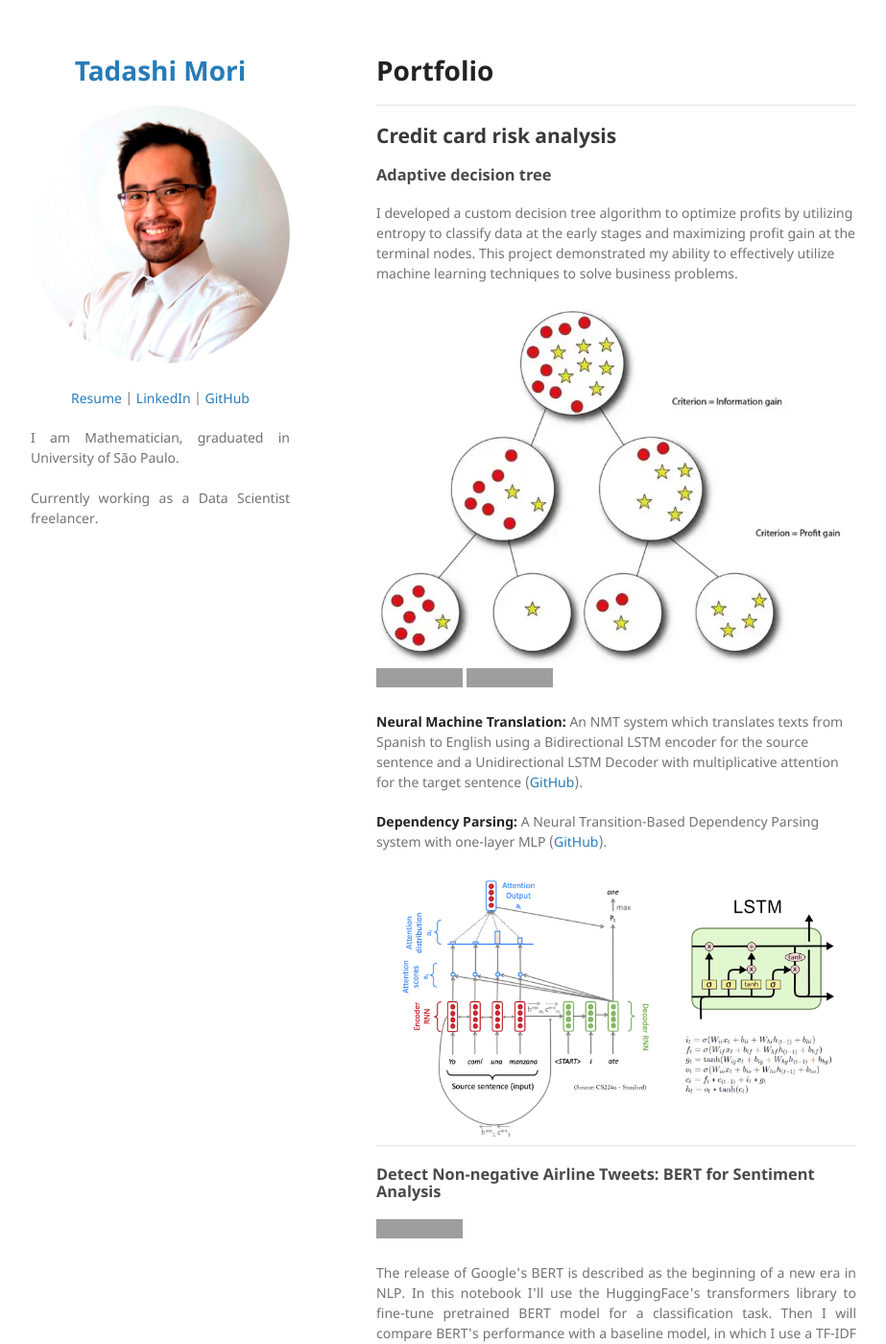
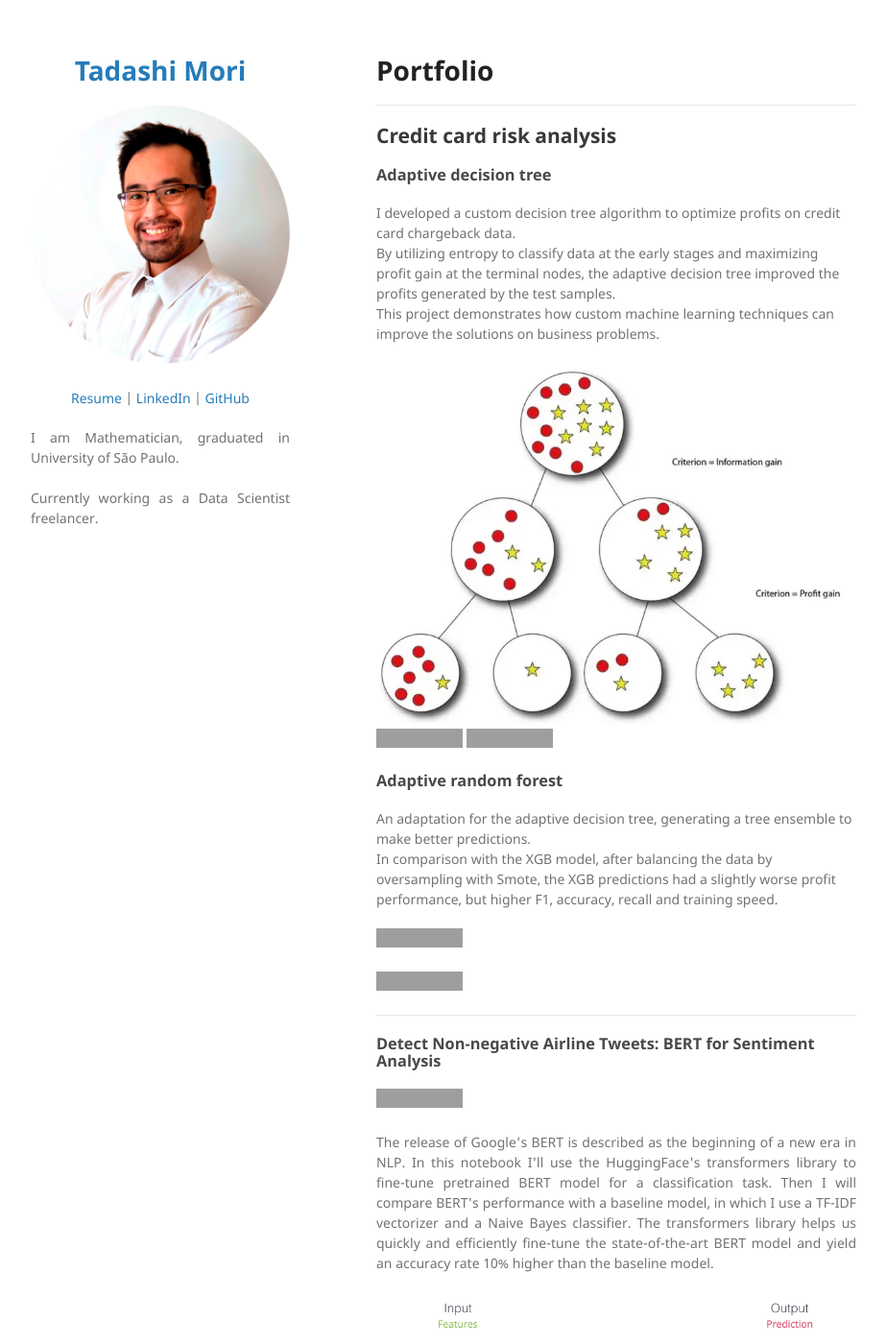
Before and after one commit to tadashiorigami/tadashiorigami.github.io, a Jekyll site: the page built from index.md, in a window 1280 px wide and 1400 px high. Shown: the whole window at 96% size, without its empty margins (178-1101 px from the left). Built offline with Jekyll 4.4.1, drawn with Linux system fonts in a browser that asks for light colours; our own code applies the rules of GitHub Pages for plain Markdown files; grey boxes are pictures that could not be loaded.

Commit message:
make the adt parts

```diff
--- a/index.md
+++ b/index.md
@@ -4,18 +4,22 @@
 
 ### Adaptive decision tree
 
-I developed a custom decision tree algorithm to optimize profits by utilizing entropy to classify data at the early stages and maximizing profit gain at the terminal nodes. This project demonstrated my ability to effectively utilize machine learning techniques to solve business problems.
-
+I developed a custom decision tree algorithm to optimize profits on credit card chargeback data. <br>
+By utilizing entropy to classify data at the early stages and maximizing profit gain at the terminal nodes, the adaptive decision tree improved the profits generated by the test samples.<br>
+This project demonstrates how custom machine learning techniques can improve the solutions on business problems.<br>
 
 <center><img src="images/adatree.webp"/></center>
 [![View on GitHub](https://img.shields.io/badge/GitHub-View_on_GitHub-blue?logo=GitHub)](https://github.com/tadashiorigami/Custom-decision-tree)
 [![Read on Medium](https://img.shields.io/badge/Medium-Read_Article-blue?logo=Medium)](https://medium.com/@tadashi-mori/custom-criteria-on-decision-trees-427aae331d75)
 
-**Neural Machine Translation:** An NMT system which translates texts from Spanish to English using a Bidirectional LSTM encoder for the source sentence and a Unidirectional LSTM Decoder with multiplicative attention for the target sentence ([GitHub](https://github.com/chriskhanhtran/CS224n-NLP-Solutions/tree/master/assignments/)).
+### Adaptive random forest
 
-**Dependency Parsing:** A Neural Transition-Based Dependency Parsing system with one-layer MLP ([GitHub](https://github.com/chriskhanhtran/CS224n-NLP-Assignments/tree/master/assignments/a3)).
+An adaptation for the adaptive decision tree, generating a tree ensemble to make better predictions. <br>
+In comparison with the XGB model, after balancing the data by oversampling with Smote, the XGB predictions had a slightly worse profit performance, but higher F1, accuracy, recall and training speed.
 
-<center><img src="images/nlp.png"/></center>
+[![View on GitHub](https://img.shields.io/badge/GitHub-View_on_GitHub-blue?logo=GitHub)](https://github.com/tadashiorigami/custom-random-forest-application)
+
+[![Read on Medium](https://img.shields.io/badge/Medium-Read_Article-blue?logo=Medium)](https://medium.com/@tadashi-mori/custom-criteria-on-random-forest-9498b57e9cd1)
 
 ---
 ### Detect Non-negative Airline Tweets: BERT for Sentiment Analysis
```
